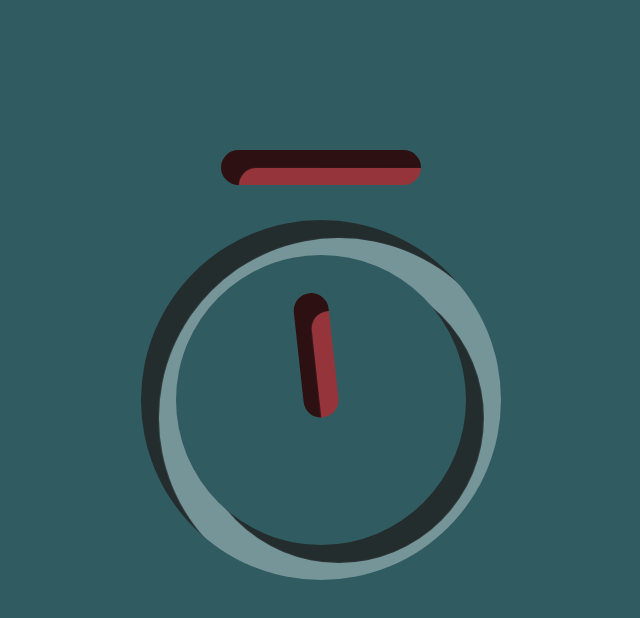
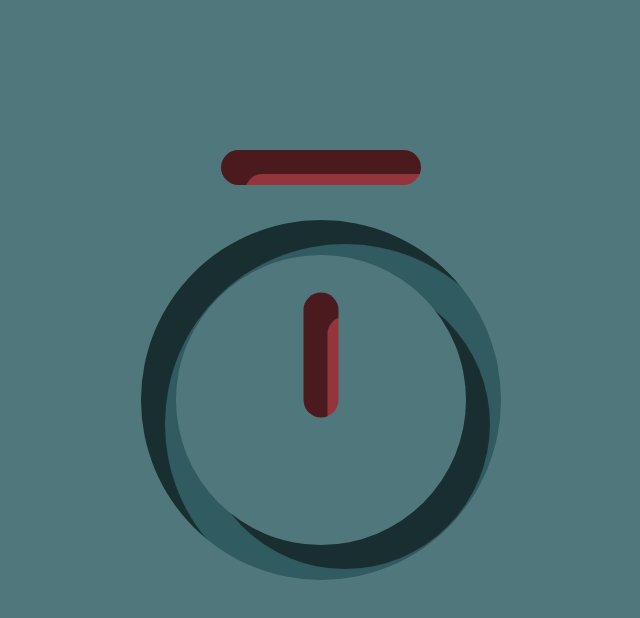
Before and after one commit to jchojna/task-timer, a React (Create React App) app: page / in a window 1280 px wide. Shown: the top 618 px of the page, without its empty margins (319-959 px from the left). Built offline with nearby package versions, Linux system fonts and the light colour scheme.

Commit message:
style(Intro): adjust animation settings

```diff
--- a/src/components/Intro.js
+++ b/src/components/Intro.js
@@ -2,6 +2,7 @@ import React from 'react';
 import '../scss/Intro.scss';
 
 const Intro = () => {
+
   return (
     <div className="Intro">
       <svg className="logo" viewBox="0 0 600 600">
@@ -32,13 +33,18 @@ const Intro = () => {
         </mask>
         {/* ELEMENTS */}
         <rect width="600" height="600" className="logo__background"/>
-        <rect x="199" y="49" width="202" height="37" className="logo__letter"/>
         <rect
-          x="281.5"
-          y="281.5"
-          width="37"
-          height="127"
-          className="logo__letter logo__clockHand"
+          x="199"
+          y="49"
+          width="202"
+          height="37"
+          className="logo__letter logo__letter--top"
+        />
+        <circle
+          cx="300"
+          cy="300"
+          r="140"
+          className="logo__letter logo__letter--circle"
         />
         <rect width="600" height="600" className="logo__shadow" mask="url(#mask)"/>
         <rect width="600" height="600" className="logo__foreground" mask="url(#mask)"/>
--- a/src/scss/Intro.scss
+++ b/src/scss/Intro.scss
@@ -4,7 +4,7 @@
 
 .Intro {
   @include flex-center;
-  background-color: $color-background;
+  background-color: $color-light-background;
   bottom: 0;
   left: 0;
   position: fixed;
@@ -16,27 +16,30 @@
 .logo {
   height: $logo-size;
   width: $logo-size;
+  animation: clockFadeIn $intro-time / 3 forwards;
 
   &__background {
-    fill: $color-primary;
+    fill: $color-background;
+    animation: clockBackground $intro-time * 2/3 forwards;
   }
 
   &__letter {
-    fill: $color-warning;
+    fill: $color-background;
+    animation: clockLetter $intro-time forwards;
   }
 
   &__shadow {
-    animation: clockShadow $intro-time ease-out;
-    fill: rgba($color: #000, $alpha: 0.7);
+    animation: clockShadow $intro-time ease-out forwards;
+    fill: rgba($color: #000, $alpha: 0.5);
   }
 
   &__clockHand {
-    animation: clockHand $intro-time;
+    animation: clockHand $intro-time ease-out forwards;
     transform: rotate(180deg);
     transform-origin: center;
   }
 
   &__foreground {
-    fill: $color-background;
+    fill: $color-light-background;
   }
 }
--- a/src/scss/_animations.scss
+++ b/src/scss/_animations.scss
@@ -81,12 +81,69 @@
   animation: hideToRight $time-slide forwards;
 }
 
+/////////////////////////////////////////////////////////////// LOGO ANIMATION
+
 @keyframes clockShadow {
-  0% { transform: translate(0, 0) rotate(0.01deg); }
-  100% { transform: translate(18px, 18px) rotate(0.01deg); }
+  0% {
+    transform: translate(0, 0) rotate(0.01deg);
+    opacity: 0;
+  }
+  25% {
+    transform: translate(-1%, 1%) rotate(0.01deg);
+  }
+  50% {
+    transform: translate(-2%, -2%) rotate(0.01deg);
+    opacity: 1;
+  }
+  75% {
+    transform: translate(3%, -3%) rotate(0.01deg);
+  }
+  100% {
+    transform: translate(4%, 4%) rotate(0.01deg);
+    opacity: 1;
+  }
 }
 
 @keyframes clockHand {
-  0% { transform: rotate(180deg); }
-  100% { transform: rotate(180deg * 17); }
+  0% {
+    transform: rotate(180deg);
+  }
+  100% {
+    transform: rotate(180deg * 13);
+  }
 }
+
+@keyframes clockFadeIn {
+  0% {
+    transform: scale(3);
+    opacity: 0;
+  }
+  100% {
+    transform: scale(1);
+    opacity: 1;
+  }
+}
+
+@keyframes clockLetter {
+  0% {
+    fill: $color-background;
+    opacity: 0;
+  }
+  85% {
+    fill: $color-background;
+    opacity: 1;
+  }
+  100% {
+    fill: $color-warning;
+    opacity: 1;
+  }
+}
+
+@keyframes clockBackground {
+  0% {
+    opacity: 0;
+  }
+  100% {
+    opacity: 1;
+  }
+}
--- a/src/scss/_variables.scss
+++ b/src/scss/_variables.scss
@@ -45,4 +45,4 @@ $nav-button: 70px;
 $progressBar-height: 16px;
 // LOGO ANIMATION
 $logo-size: 600px;
-$intro-time: 8s;
+$intro-time: 5s;
```
